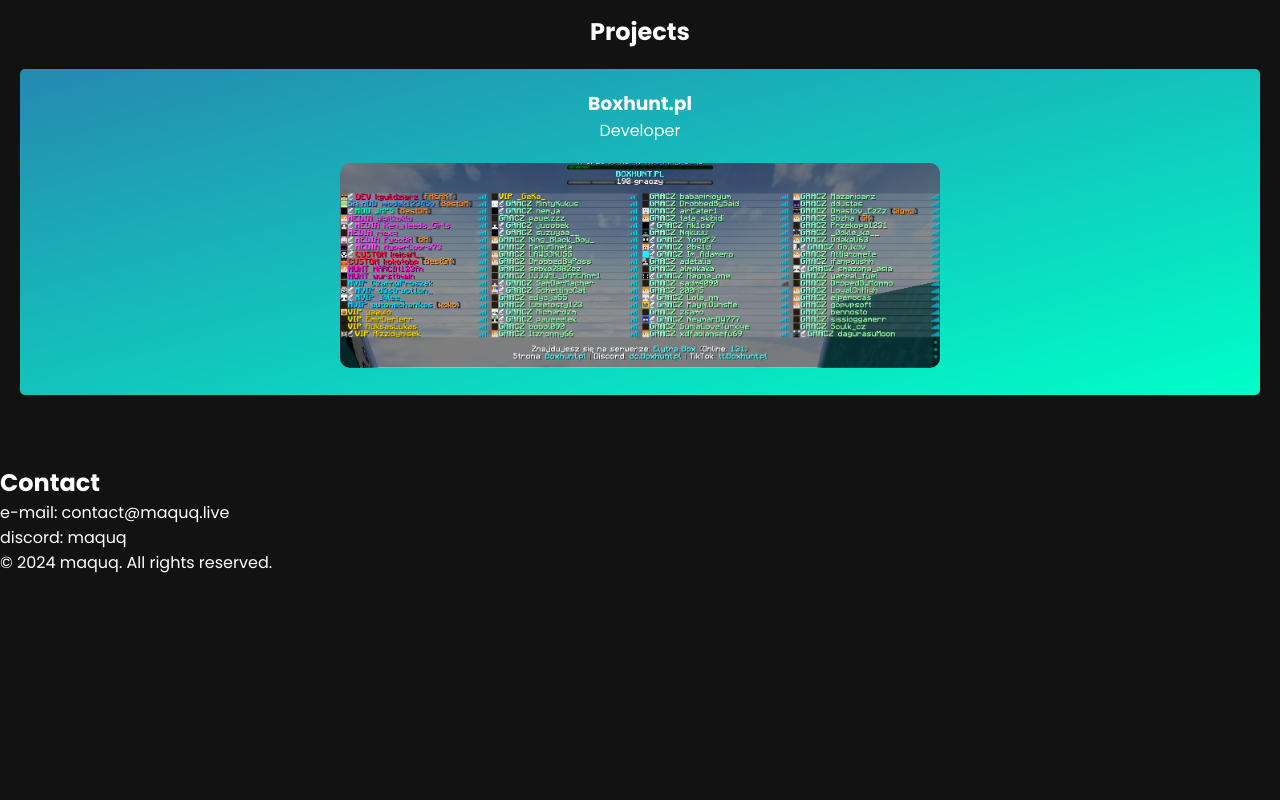
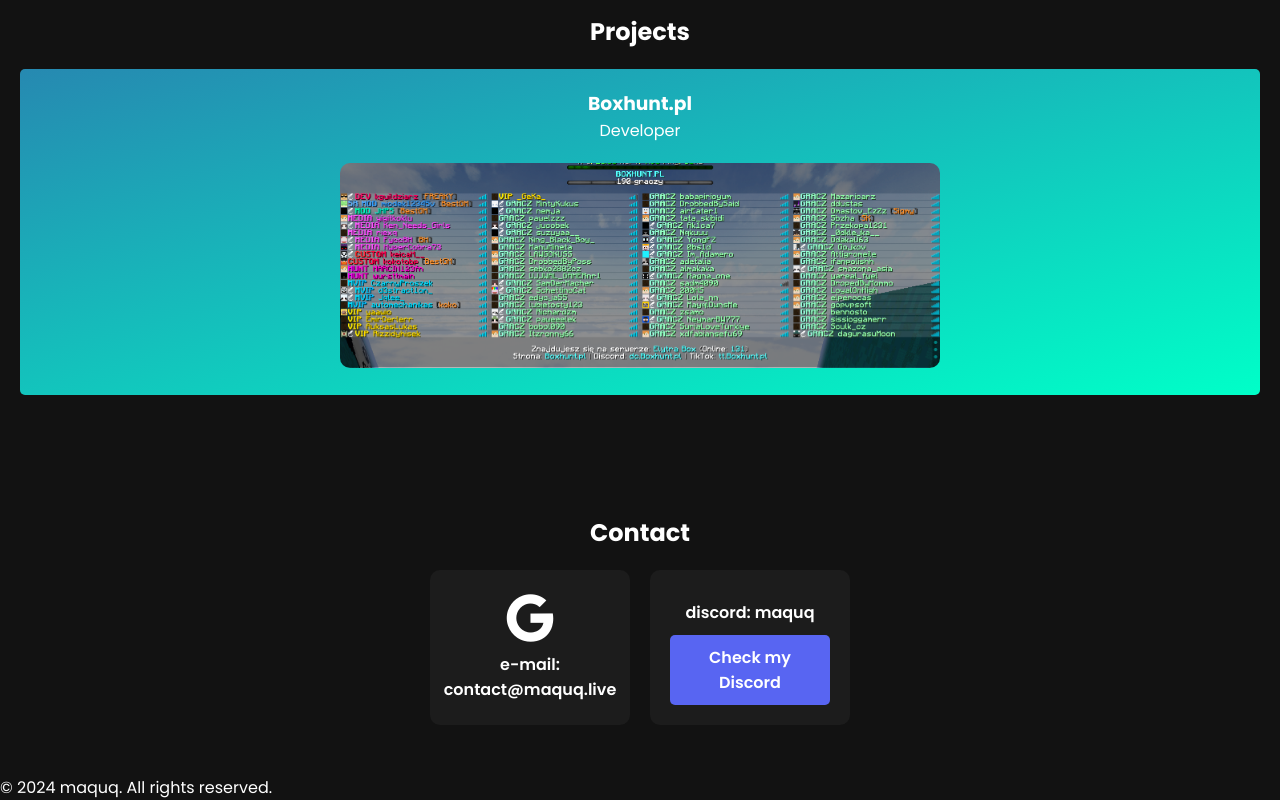
Before and after one commit to maquqdev/maquqdev.github.io, a plain HTML site: page index.html in a window 1280 px wide. Shown: the part 729-1529 px from the top of the page. Before the commit the page ends 1304 px from the top, so only its background shows below. Drawn offline with nearby package versions, Linux system fonts and the light colour scheme.

Commit message:
Added animated title of website, added buttons to contact and added discord.html

```diff
--- /dev/null
+++ b/discord-style.css
@@ -0,0 +1,56 @@
+@import url('https://fonts.googleapis.com/css2?family=Poppins:wght@400;600;700&display=swap');
+
+* {
+    margin: 0;
+    padding: 0;
+    box-sizing: border-box;
+}
+
+body {
+    font-family: 'Poppins', sans-serif;
+    background-color: #121212;
+    color: #FFFFFF;
+    scroll-behavior: smooth;
+    overflow: hidden; /* Prevent scrolling */
+    height: 100vh; /* Ensure the page covers the full viewport */
+    display: flex;
+    flex-direction: column;
+    justify-content: center;
+    align-items: center;
+}
+
+nav {
+    background-color: #121212;
+    padding: 20px;
+    position: absolute;
+    top: 0;
+    width: 100%;
+    text-align: left;
+}
+
+.btn {
+    background-color: #242424;
+    color: #FFFFFF;
+    padding: 10px 20px;
+    border: none;
+    border-radius: 5px;
+    text-decoration: none;
+    transition: background-color 0.3s ease;
+}
+
+.btn:hover {
+    background-color: #00e1ff;
+}
+
+section#discord-activity {
+    display: flex;
+    flex-direction: column;
+    justify-content: center;
+    align-items: center;
+    height: calc(100vh - 40px); /* Full height minus nav */
+}
+
+iframe {
+    border: none;
+    max-width: 100%;
+}
--- a/index.html
+++ b/index.html
@@ -60,9 +60,17 @@
     </section>
 
     <section id="contact">
-        <div class="info-contact">
-            <h2>Contact</h2>
-            <p>e-mail: contact@maquq.live<br>discord: maquq</p>
+        <h2>Contact</h2>
+        <div class="contact-grid">
+            <div class="contact-item">
+                <i class="devicon-google-plain"></i>
+                <span>e-mail: contact@maquq.live</span>
+            </div>
+            <div class="contact-item">
+                <i class="devicon-discord-plain"></i>
+                <span>discord: maquq</span>
+                <a href="discord.html" class="btn discord-btn">Check my Discord</a>
+            </div>
         </div>
     </section>
 
--- a/styles.css
+++ b/styles.css
@@ -195,3 +195,57 @@ header {
     border-radius: 10px;
     transition: transform 0.3s ease;
 }
+
+/* Kontakt */
+#contact {
+    padding: 50px;
+    text-align: center;
+    background-color: #121212;
+    color: white;
+    animation: fadeInUp 1.5s ease-in-out;
+}
+
+#contact h2 {
+    margin-bottom: 20px;
+}
+
+.contact-grid {
+    display: flex;
+    justify-content: center;
+    flex-wrap: wrap;
+    gap: 20px;
+}
+
+.contact-item {
+    background-color: #1c1c1c;
+    padding: 20px;
+    border-radius: 10px;
+    display: flex;
+    flex-direction: column;
+    align-items: center;
+    justify-content: center;
+    width: 200px;
+    transition: transform 0.3s ease, background-color 0.3s ease;
+    font-family: 'Poppins', sans-serif;
+    font-weight: 600;
+    font-size: 16px;
+}
+
+.contact-item i {
+    font-size: 48px;
+    margin-bottom: 10px;
+}
+
+.contact-item:hover {
+    transform: translateY(-5px);
+    background-color: #242424;
+}
+
+.discord-btn {
+    margin-top: 10px;
+    background-color: #5865F2;
+}
+
+.discord-btn:hover {
+    background-color: #4c59db;
+}
```
Also changed, not shown: discord.html (added, +19 -0 lines), placeholder.png (deleted).
